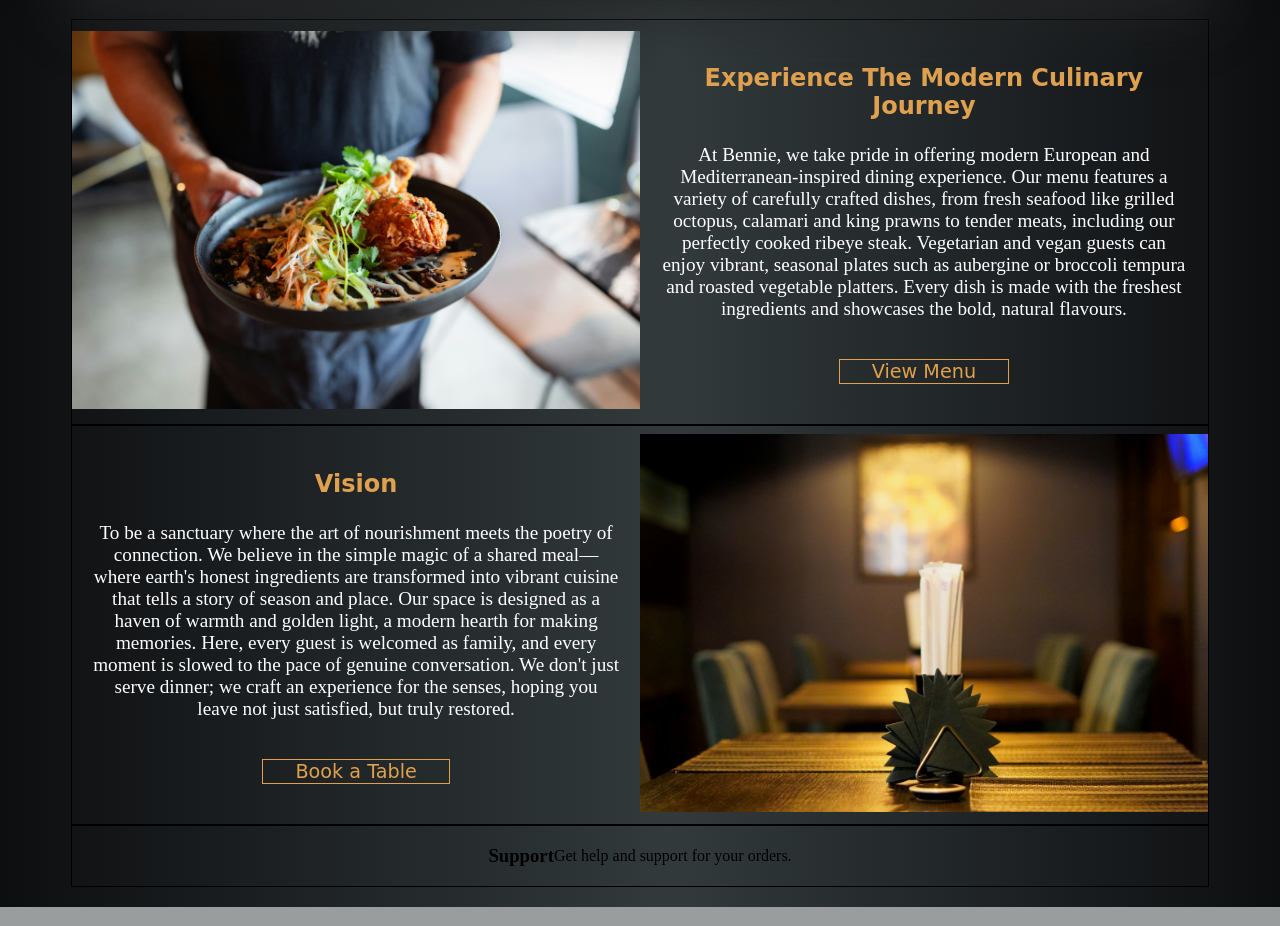
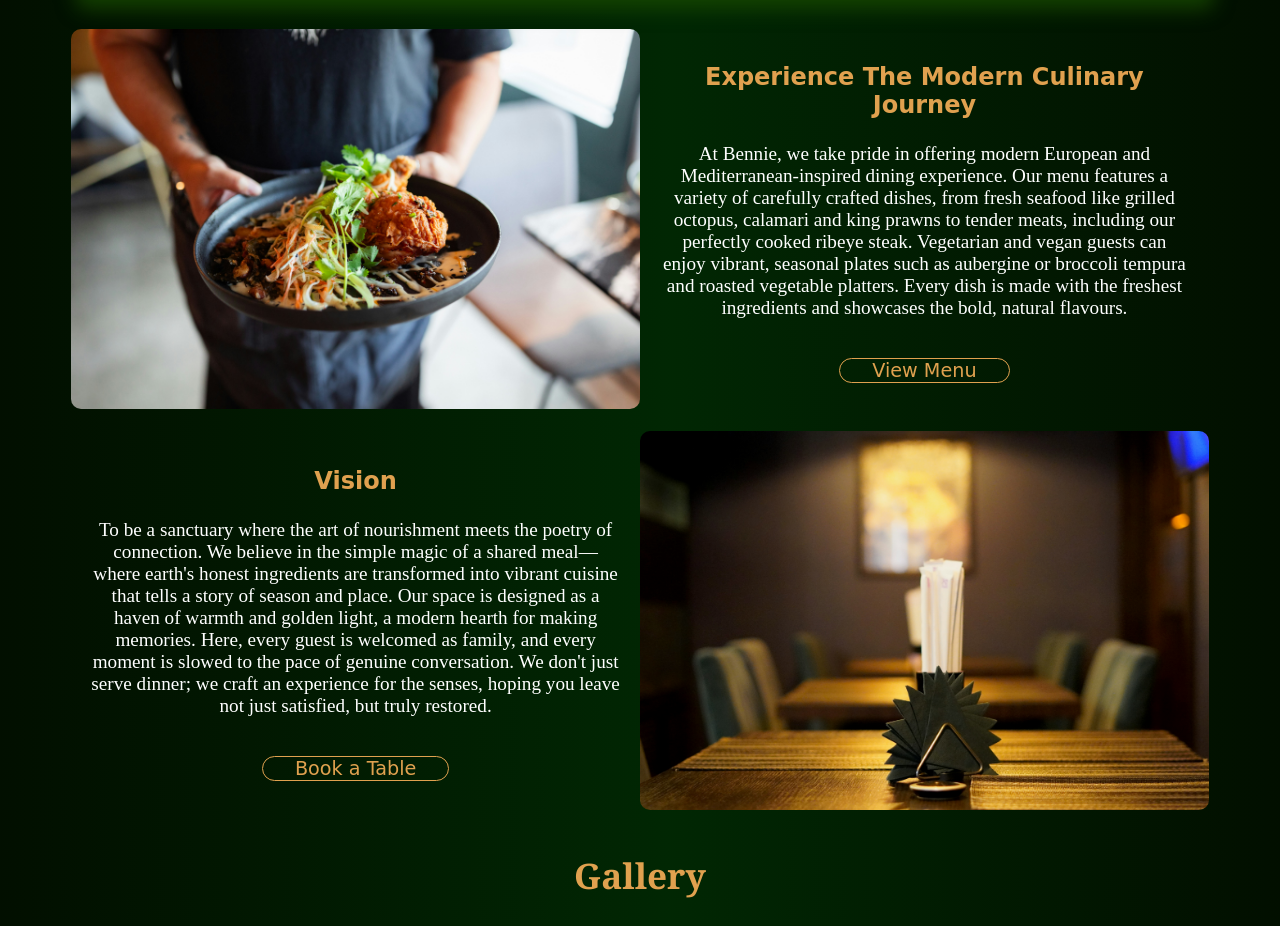
Before and after one commit to Parthib666/WebTech_Summer_2024-25-B-_Final_Project, a PHP site: page /Customer/dashboard_customer.php in a window 1280 px wide. Shown: the part 611-1537 px from the top of the page. Run offline with PHP 8.4, Linux system fonts and the light colour scheme; some libraries are stand-ins or nearby versions.

Commit message:
Gallery section added to the dashboard

```diff
--- a/CSS/dashboard_user.css
+++ b/CSS/dashboard_user.css
@@ -1,19 +1,22 @@
-body{
-    background-color: #0d0e10;
-    background-image: linear-gradient(90deg, #0d0e10 0%, #323a3c 52.5%, #0d0e10 100%);
+body {
+    background-color: #041801;
+    background-image: linear-gradient(90deg, #020f00 0%, #012703 52.5%, #020f00 100%);
 }
+
 header {
     margin: 20px auto;
     max-width: 100%;
 
 }
+
 .slider-container {
     max-width: 90%;
     width: 100vw;
     overflow: hidden;
-            box-shadow: 0px 15px 50px rgba(37, 37, 37, 0.815);
+    box-shadow: 5px 10px 20px rgba(24, 75, 1, 0.815);
     position: relative;
     margin: 20px auto;
+    border-radius: 10px;
 }
 
 .slider {
@@ -43,16 +46,19 @@ header {
     padding: 5%;
     transition: all 0.5s ease;
 }
+
 #slide-content-1 {
     top: 50%;
     left: 5%;
     transform: translateY(-50%);
 }
+
 #slide-content-2 {
     top: 50%;
     left: 50%;
     transform: translateY(-50%);
 }
+
 #slide-content-3 {
     top: 50%;
     left: 5%;
@@ -105,26 +111,27 @@ header {
 
 .dashboard-content-container {
     max-width: 90%;
-            grid-template-columns: repeat(auto-fit, minmax(250px, 1fr));
-            gap: 20px;
     margin: 20px auto;
 
 }
+
 .dashboard-item {
     display: flex;
     flex-direction: row;
     align-items: center;
     justify-content: center;
-            border: 1px solid;
 
 }
+
 .dashboard-item-image {
     max-width: 50%;
 }
+
 .dashboard-item-image img {
     width: 100%;
     height: 100%;
     object-fit: cover;
+    border-radius: 10px;
 }
 
 .dashboard-item-content {
@@ -133,23 +140,27 @@ header {
     max-width: 50%;
     align-items: center;
 }
+
 .dashboard-item-content h3 {
     text-align: center;
     color: rgb(224, 161, 79);
     font-family: cursive;
     font-size: 1.5rem;
 }
+
 .dashboard-item-content p {
     text-align: center;
     color: #fff;
     font-size: 1.2rem;
     font-weight: 200;
 }
+
 .dashboard-item-content button {
     text-align: center;
     color: rgb(224, 161, 79);
     font-family: cursive;
     border: 1px solid;
+    border-radius: 1.25rem;
     padding: 0rem 2rem;
     font-size: 1.2rem;
     background: transparent;
@@ -157,3 +168,52 @@ header {
     transition: all 0.3s ease;
     margin: 20px auto;
 }
+
+.dashboard-item-content button:hover {
+    background: rgb(224, 161, 79);
+    color: #fff;
+}
+
+.gallery {
+    max-width: 90%;
+    margin: 20px auto;
+}
+
+.gallery h2 {
+    text-align: center;
+    margin-bottom: 30px;
+    color: rgb(224, 161, 79);
+    font-family: 'Georgia', serif;
+    font-size: 2.2rem;
+}
+
+.gallery-grid {
+    display: grid;
+    grid-template-columns: repeat(4, 1fr);
+    gap: 20px;
+    max-width: 95%;
+    padding-bottom: 30px;
+    margin: 0 auto;
+}
+
+.gallery-item {
+    display: contents;
+}
+
+.gallery-image {
+    border-radius: 8px;
+    overflow: hidden;
+    box-shadow: 0 4px 8px rgba(0, 0, 0, 0.1);
+    transition: transform 0.3s ease;
+}
+
+.gallery-image:hover {
+    transform: scale(1.03);
+}
+
+.gallery-image img {
+    width: 100%;
+    height: 200px;
+    object-fit: cover;
+    display: block;
+}
--- a/CSS/navbar.css
+++ b/CSS/navbar.css
@@ -1,7 +1,8 @@
 /* Navbar Styles */
 .navbar {
-    background-color: #0d0e10;
-    background-image: linear-gradient(90deg, #0d0e10 0%, #323a3c 52.5%, #0d0e10 100%);
+
+
+    background-image: linear-gradient(90deg, #020f00 0%, #012703 52.5%, #020f00 100%);
     padding: 0 2rem;
 
 }
--- a/Customer/dashboard_customer.php
+++ b/Customer/dashboard_customer.php
@@ -4,8 +4,8 @@
     <meta charset="UTF-8">
     <meta name="viewport" content="width=device-width, initial-scale=1.0">
     <title>Dashboard</title>
+    <link rel="stylesheet" href="../CSS/dashboard_user.css">
     <link rel="stylesheet" href="../CSS/navbar.css">
-    <link rel="stylesheet" href="../CSS/dashboard_user.css">
     <script src="https://kit.fontawesome.com/31caec7e2c.js" crossorigin="anonymous"></script>
 </head>
 <body>
@@ -110,6 +110,7 @@
     </script>
     </header>
     <main>
+
         <div class="dashboard-content-container">
             <div class="dashboard-item">
                 <div class="dashboard-item-image"> <img src="../Images/Cooking-user-dash-item-1.jpg" alt="Dish Image"></div>
@@ -134,9 +135,55 @@ We don't just serve dinner; we craft an experience for the senses, hoping you le
                 </div>
                 <div class="dashboard-item-image"> <img src="../Images/Vision-user-dash.jpg" alt="Dish Image"></div>
             </div>
-            <div class="dashboard-item">
-                <center><h3>Support</h3></center>
-                <p>Get help and support for your orders.</p>
+        </div>
+
+        <div class="gallery">
+            <center><h2>Gallery</h2></center>
+            <div class="gallery-grid">
+                <div class="gallery-item">
+                    <div class="gallery-image">
+                        <img src="../Images/Gallery-interior-1.jpg" alt="Gallery Image 1">
+                    </div>
+                    <div class="gallery-image">
+                        <img src="../Images/Gallery-food-1.jpg" alt="Gallery Image 1">
+                    </div>
+                    <div class="gallery-image">
+                        <img src="../Images/Gallery-interior-2.jpg" alt="Gallery Image 1">
+                    </div>
+                </div>
+                <div class="gallery-item">
+                    <div class="gallery-image">
+                        <img src="../Images/Gallery-food-2.jpg" alt="Gallery Image 2">
+                    </div>
+                    <div class="gallery-image">
+                        <img src="../Images/Gallery-interior-3.jpg" alt="Gallery Image 1">
+                    </div>
+                    <div class="gallery-image">
+                        <img src="../Images/Gallery-food-3.jpg" alt="Gallery Image 1">
+                    </div>
+                </div>
+                <div class="gallery-item">
+                    <div class="gallery-image">
+                    <img src="../Images/Gallery-interior-4.jpg" alt="Gallery Image 1">
+                    </div>
+                    <div class="gallery-image">
+                        <img src="../Images/Gallery-food-4.jpg" alt="Gallery Image 1">
+                    </div>
+                    <div class="gallery-image">
+                        <img src="../Images/Gallery-interior-5.jpg" alt="Gallery Image 1">
+                    </div>
+                </div>
+                <div class="gallery-item">
+                    <div class="gallery-image">
+                        <img src="../Images/Gallery-food-5.jpg" alt="Gallery Image 2">
+                    </div>
+                    <div class="gallery-image">
+                        <img src="../Images/Gallery-interior-6.jpg" alt="Gallery Image 1">
+                    </div>
+                    <div class="gallery-image">
+                        <img src="../Images/Gallery-food-6.jpg" alt="Gallery Image 1">
+                    </div>
+                </div>
             </div>
         </div>
     </main>
```
Also changed, not shown: Images/Gallery-food-2.jpg (added), Images/Gallery-food-5.jpg (added), Images/Gallery-interior-3.jpg (added), 9 other files. Lines whose indentation alone changed are shown as unchanged.
